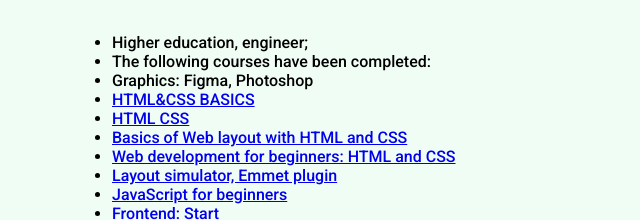
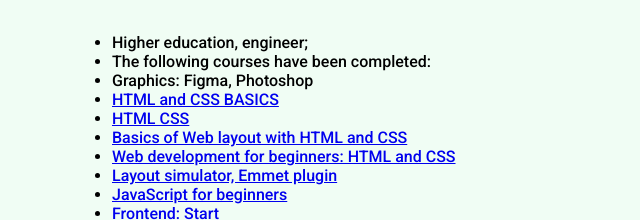
Before and after one commit to Faratora/rsschool-cv1, a plain HTML site: page index.html in a window 1280 px wide. Shown: the part 834-1054 px from the top of the page, 128-768 px from the left. Drawn offline with Linux system fonts and the light colour scheme.

Commit message:
feat: fixed error

```diff
--- a/index.html
+++ b/index.html
@@ -82,7 +82,7 @@
         <li>Graphics: Figma, Photoshop</li>
         <li>
           <a href="https://stepik.org/cert/2700811?lang=en" target="_blank">
-            HTML&CSS BASICS</a>
+            HTML and CSS BASICS</a>
         </li>
         <li>
           <a href="https://stepik.org/cert/2694763?lang=en" target="_blank">
```
